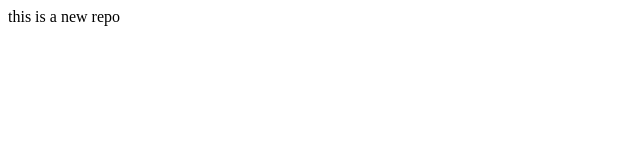
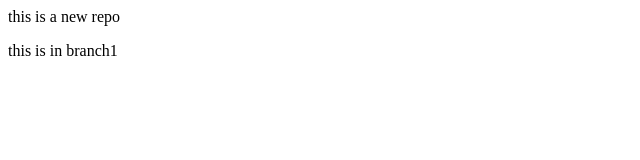
Before and after one commit to SarthakGupta96/newrepo, a plain HTML site: page index.html in a window 1280 px wide. Shown: the whole page, without its empty margins (0-640 px from the left). Drawn offline with Linux system fonts and the light colour scheme.

Commit message:
new brach

```diff
--- a/index.html
+++ b/index.html
@@ -1 +1,3 @@
 <p>this is a new repo</p>
+
+<p>this is in branch1</p>
```
